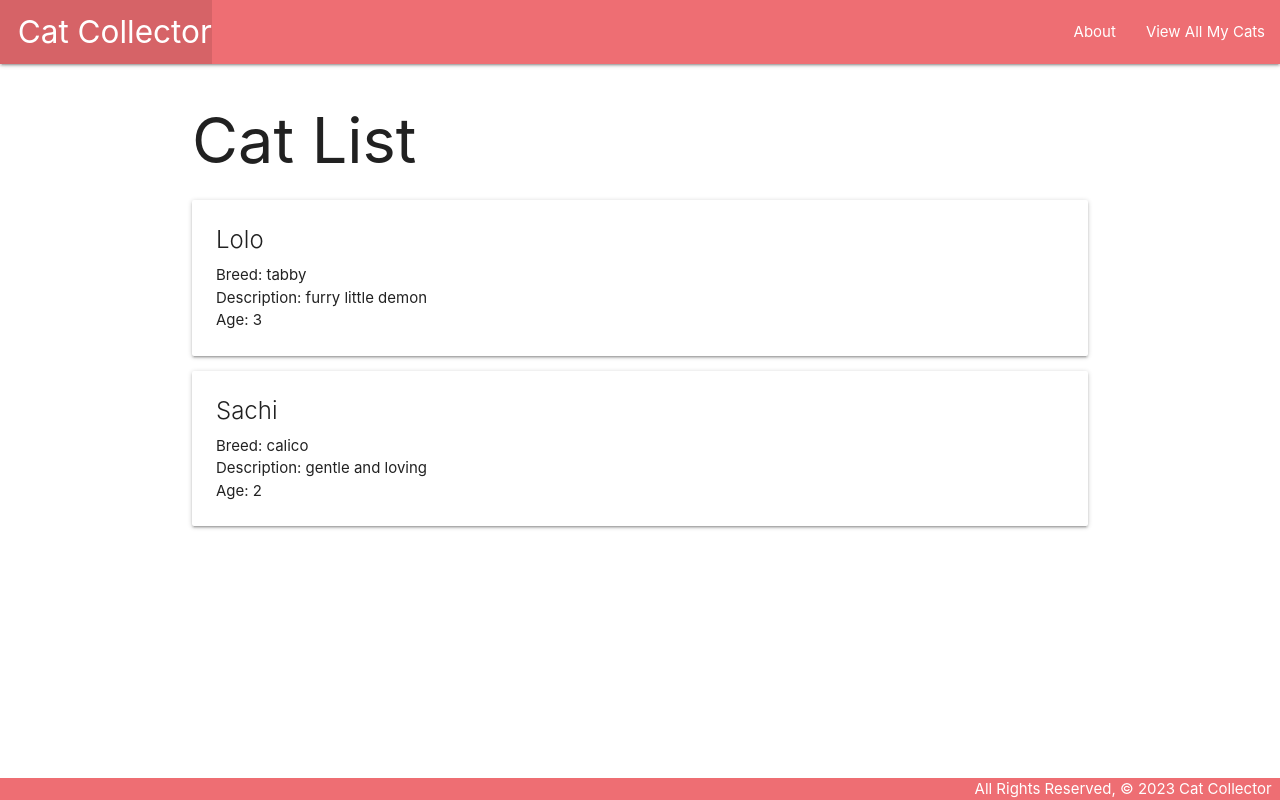
After one commit to timmshinbone/avocado_catcollector, a Django app: page /cats/ in a window 1280 px wide. The commit adds this page. Run offline with Django 4.2, Linux system fonts and the light colour scheme.

Commit message:
adds cats index and dummy data

```diff
--- a/main_app/templates/base.html
+++ b/main_app/templates/base.html
@@ -18,6 +18,7 @@
                 </ul>
                 <ul class="right">
                     <li><a href="/about">About</a></li>
+                    <li><a href="/cats">View All My Cats</a></li>
                 </ul>
             </div>
         </nav>
--- /dev/null
+++ b/main_app/templates/cats/index.html
@@ -0,0 +1,21 @@
+{% extends 'base.html' %}
+{% block content %}
+
+    <h1>Cat List</h1>
+
+    {% for cat in cats %}
+        <div class="card">
+            <div class="card-content">
+                <span class="card-title">{{ cat.name }}</span>
+                <p>Breed: {{ cat.breed }} </p>
+                <p>Description: {{ cat.description }}</p>
+                {% if cat.age > 0 %}
+                    <p>Age: {{ cat.age }}</p>
+                {% else %}
+                    <p>Age: Kitten</p>
+                {% endif %}
+            </div>
+        </div>
+    {% endfor %}
+
+{% endblock %}
--- a/main_app/urls.py
+++ b/main_app/urls.py
@@ -7,4 +7,6 @@ from . import views
 urlpatterns = [
     path('', views.home, name='home'),
     path('about/', views.about, name='about'),
+    # route for cats index
+    path('cats/', views.cats_index, name='index'),
 ]
--- a/main_app/views.py
+++ b/main_app/views.py
@@ -1,4 +1,9 @@
 from django.shortcuts import render
+
+cats = [
+    {'name': 'Lolo', 'breed': 'tabby', 'description': 'furry little demon', 'age': 3},
+    {'name': 'Sachi', 'breed': 'calico', 'description': 'gentle and loving', 'age': 2},
+]
 
 # Create your views here.
 
@@ -10,3 +15,8 @@ def home(request):
 # define the about view
 def about(request):
     return render(request, 'about.html')
+
+# Index View for all cats
+def cats_index(request):
+    # we can pass data to templates, JUST like we did in express.
+    return render(request, 'cats/index.html', {'cats': cats })
```
